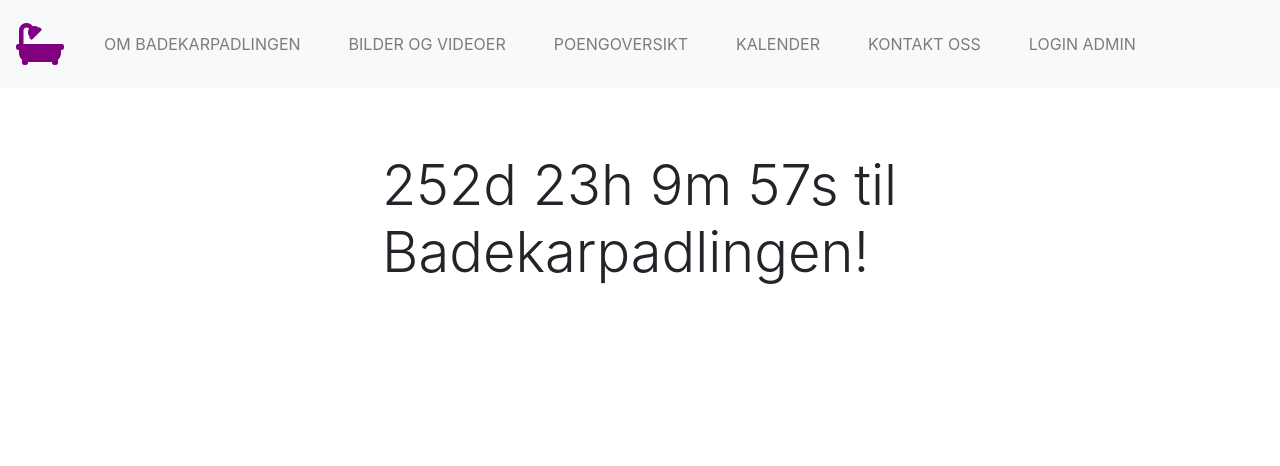
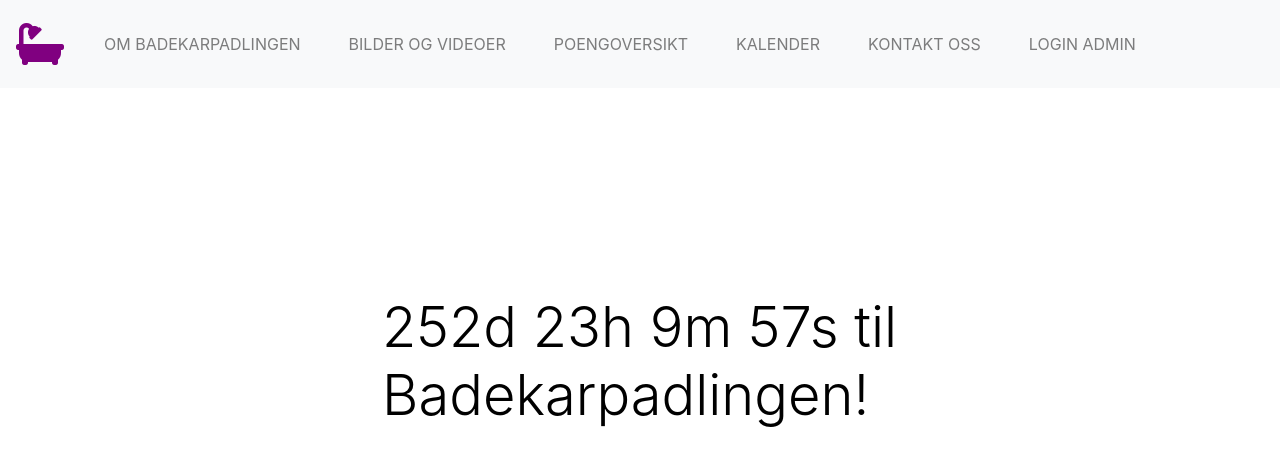
Before and after one commit to BluePixelDemon/BluePixelDemon.github.io, a plain HTML site: page kalender.html in a window 1280 px wide. Drawn offline with nearby package versions, Linux system fonts and the light colour scheme.

Commit message:
Add files via upload

```diff
--- a/main.css
+++ b/main.css
@@ -39,4 +39,8 @@ body {
   padding: 0; }
 
 #countdown {
-  margin-top: 4rem; }
+  margin-top: 40%;
+  color: black; }
+
+#fix {
+  margin-right: 0; }
```
